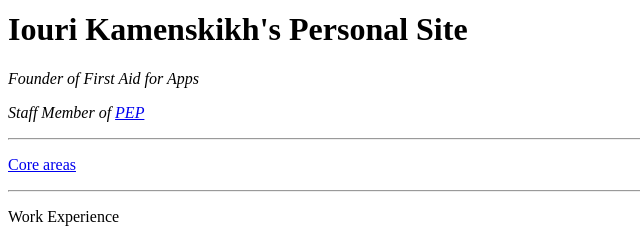
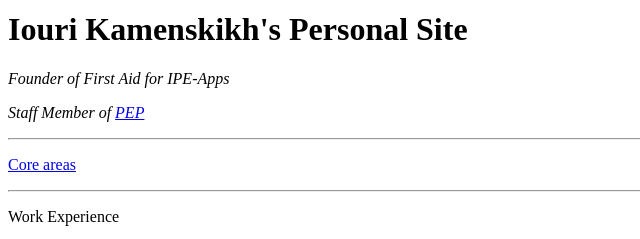
Before and after one commit to beginnerunidue/fullstackpep, a plain HTML site: page index.html in a window 1280 px wide. Shown: the part 184-423 px from the top of the page, 0-640 px from the left. Drawn offline with Linux system fonts and the light colour scheme.

Commit message:
Change the index.html

```diff
--- a/index.html
+++ b/index.html
@@ -11,7 +11,7 @@
     <!-- <img src="ttps://www.uni-due.de/imperia/md/images/pep/fittosize__162_0_762a3d030b89751e636ec0c81c4ce0db_ik.jpg" alt="Iouri's profile picture"> -->
     <img src="./images/ik_image.jpg" alt="iouri's profile picture">
     <h1>Iouri Kamenskikh's Personal Site</h1>
-    <p><em>Founder of <st>First Aid for Apps</st></em></p>
+    <p><em>Founder of <st>First Aid for IPE-Apps</st></em></p>
     <p><em>Staff Member of <a href="https://www.uni-due.de/pep/team.php">
           <st>PEP</st>
         </a></em></p>
```
